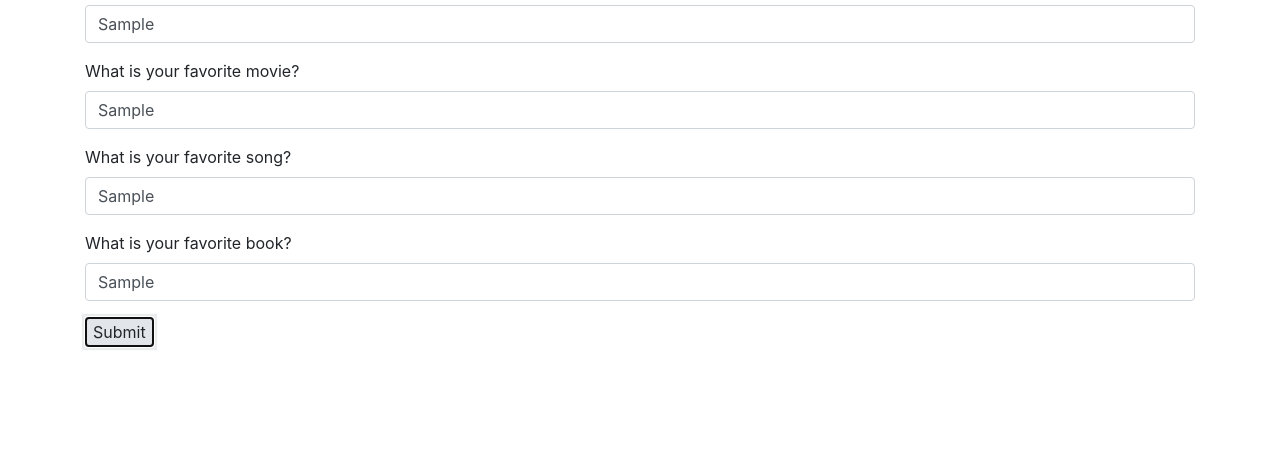
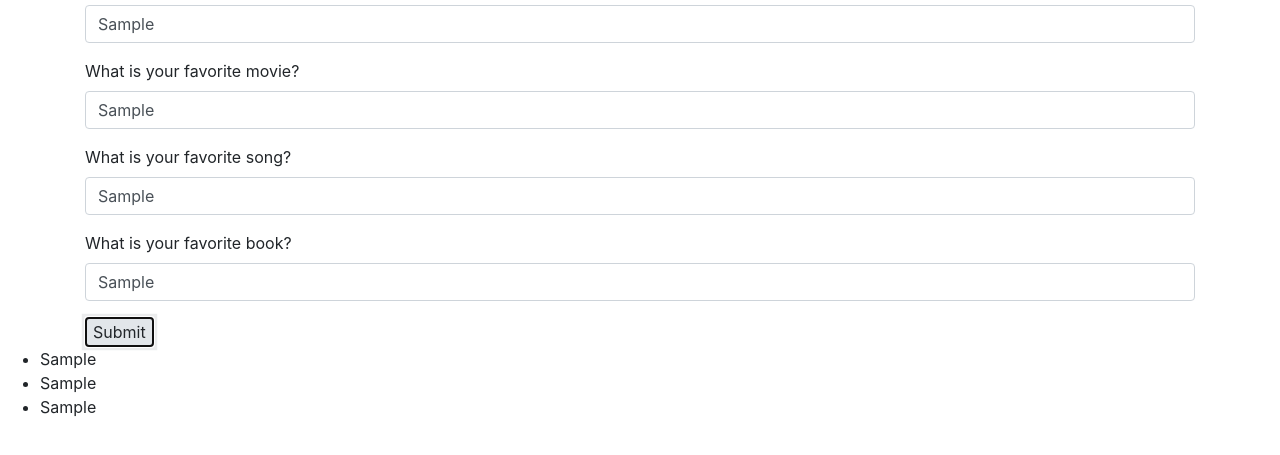
Before and after one commit to krishops/array-practice, a plain HTML site: page index.html in a window 1280 px wide. Both pictures are taken after typing "Sample", "Sample", "Sample", "Sample" into the empty fields and a click on the button "Submit". Shown: the part 83-538 px from the top of the page. Drawn offline with Linux system fonts and the light colour scheme.

Commit message:
finish practicing arrays
co-authored-by: Dave Lindqvist <lindqvist.dave@gmail.com>

```diff
--- a/index.html
+++ b/index.html
@@ -32,6 +32,12 @@
       <button type="submit" class="btn-light">Submit</button>
     </form>
   </div>
+  <div>
+    <ul>
+      <li id="output1"></li>
+      <li id="output2"></li>
+      <li id="output3"></li>
+    </ul>
+    </div>
 </body>
-
 </html>
--- a/js/scripts.js
+++ b/js/scripts.js
@@ -1,4 +1,6 @@
-
+function newArray(color, movie, song, book) {
+  return [color, movie, song, book];
+}
 
 $(document).ready(function() {
 $("form#favorites").submit(function(event) {
@@ -10,13 +12,21 @@ $(document).ready(function() {
   const song = $("#song").val();
   const book = $("#book").val();
 
-    function newArray(color, movie, song, book) {
-      return [color, movie, song, book];
-    }
-
   let favorites = newArray(color, movie, song, book);
 
   console.log(favorites);
+
+  // let favoritesTwo = [favorites[1],favorites[0],favorites[2]].toString();
+
+  // console.log(favoritesTwo);
+
+  // let favoritesThree = [];
+  // favoritesThree.push(favoritesTwo);
+  // console.log(favoritesThree);
+
+  $("#output1").text(favorites[0]);
+  $("#output2").text(favorites[1]);
+  $("#output3").text(favorites[2]);
 });
 
 });
```
Lines whose indentation alone changed are shown as unchanged.
